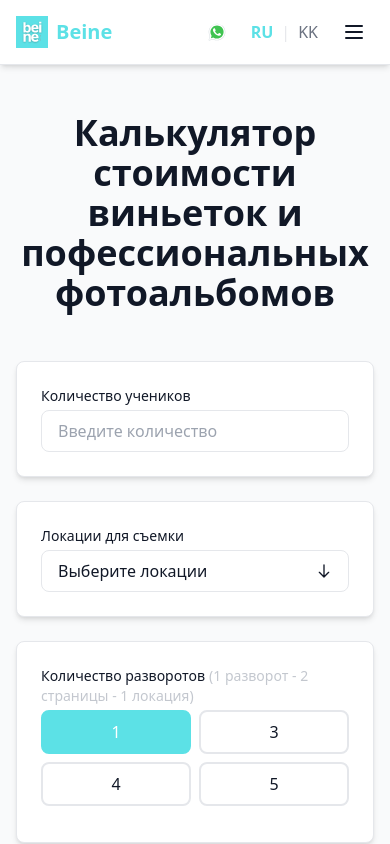
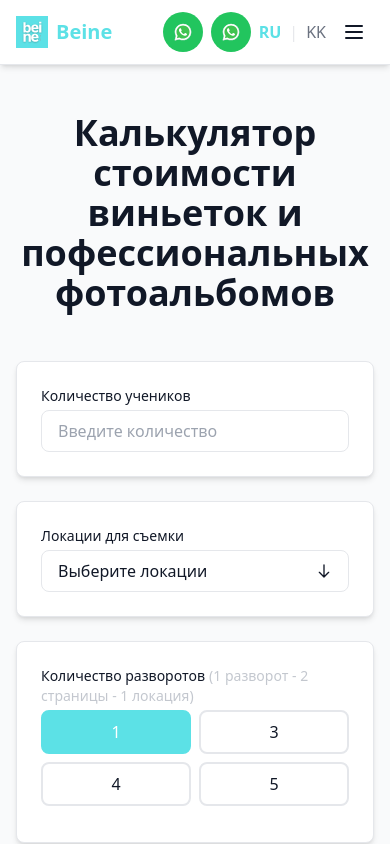
Before and after one commit to Kanaagaat/Beine, a Next.js app: page /ru/pricing in a window 390 px wide. Shown: the top 844 px of the page. Built offline with nearby package versions, Linux system fonts and the light colour scheme.

Commit message:
add phone number and remove helicopter

```diff
--- a/src/components/layout/Navbar.tsx
+++ b/src/components/layout/Navbar.tsx
@@ -6,7 +6,7 @@ import { LanguageSwitcher } from './LanguageSwitcher';
 import { Menu, X } from 'lucide-react';
 import { useState } from 'react';
 import { cn } from '@/lib/utils';
-import { getWhatsAppUrl } from '@/lib/messaging';
+import { getWhatsAppUrlForAruzhan, getWhatsAppUrlForDina } from '@/lib/messaging';
 import { WhatsAppIcon } from '@/components/ui/WhatsAppIcon';
 
 const { Link, usePathname } = routing;
@@ -27,7 +27,8 @@ export function Navbar() {
   ];
 
   const defaultMessage = 'Здравствуйте! Хочу заказать виньетки/альбомы в Алматы.';
-  const whatsappUrl = getWhatsAppUrl(defaultMessage);
+  const whatsappUrlAruzhan = getWhatsAppUrlForAruzhan(defaultMessage);
+  const whatsappUrlDina = getWhatsAppUrlForDina(defaultMessage);
 
   return (
     <nav className="sticky top-0 z-50 bg-brand-bg border-b border-brand-border shadow-md">
@@ -56,14 +57,30 @@ export function Navbar() {
             ))}
 
             <div className="flex items-center gap-2 ml-4 pl-4 border-l border-brand-border">
+              {/* Desktop WhatsApp Button - Aruzhan */}
               <a
-                href={whatsappUrl}
+                href={whatsappUrlAruzhan}
                 target="_blank"
                 rel="noopener noreferrer"
-                className="p-2 text-green-600 hover:bg-green-50 rounded-lg transition-colors"
-                aria-label="WhatsApp"
+                className="inline-flex items-center gap-2 rounded-full bg-green-500 px-4 py-2 text-sm font-medium text-white hover:bg-green-600 transition-colors"
+                aria-label="WhatsApp - Aružan"
+                title="Aružan"
               >
                 <WhatsAppIcon className="h-5 w-5" />
+                <span>Aružan</span>
+              </a>
+
+              {/* Desktop WhatsApp Button - Dina */}
+              <a
+                href={whatsappUrlDina}
+                target="_blank"
+                rel="noopener noreferrer"
+                className="inline-flex items-center gap-2 rounded-full bg-green-500 px-4 py-2 text-sm font-medium text-white hover:bg-green-600 transition-colors"
+                aria-label="WhatsApp - Dina"
+                title="Dina"
+              >
+                <WhatsAppIcon className="h-5 w-5" />
+                <span>Dina</span>
               </a>
             </div>
 
@@ -71,18 +88,30 @@ export function Navbar() {
           </div>
 
           {/* Mobile Menu Button */}
-          <div className="md:hidden flex items-center gap-4">
-            <div className="flex items-center gap-2">
+          <div className="md:hidden flex items-center gap-2">
+            {/* Mobile WhatsApp Icon Button - Aruzhan */}
             <a
-                href={whatsappUrl}
+              href={whatsappUrlAruzhan}
               target="_blank"
               rel="noopener noreferrer"
-                className="p-2 text-green-600"
-                aria-label="WhatsApp"
+              className="inline-flex h-10 w-10 items-center justify-center rounded-full bg-green-500 text-white hover:bg-green-600 transition-colors"
+              aria-label="WhatsApp - Aružan"
+              title="Aružan"
             >
               <WhatsAppIcon className="h-5 w-5" />
             </a>
-            </div>
+
+            {/* Mobile WhatsApp Icon Button - Dina */}
+            <a
+              href={whatsappUrlDina}
+              target="_blank"
+              rel="noopener noreferrer"
+              className="inline-flex h-10 w-10 items-center justify-center rounded-full bg-green-500 text-white hover:bg-green-600 transition-colors"
+              aria-label="WhatsApp - Dina"
+              title="Dina"
+            >
+              <WhatsAppIcon className="h-5 w-5" />
+            </a>
 
             <LanguageSwitcher />
 
--- a/src/data/locations.ts
+++ b/src/data/locations.ts
@@ -199,7 +199,7 @@ export const locations: Location[] = [
     nameRu: 'Вертолёт',
     nameKk: 'Вертолёт',
     imagePath: '/locations/8.jpg',
-    isActive: true,
+    isActive: false,
     sortOrder: 11,
     featuresRu: [
       'дымовые эффекты ',
```
Lines whose indentation alone changed are shown as unchanged.
